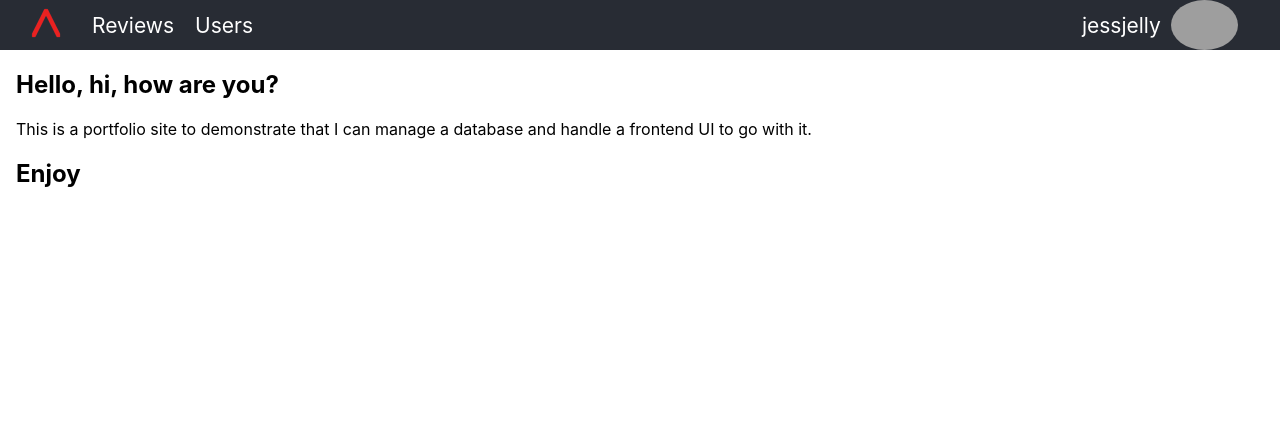
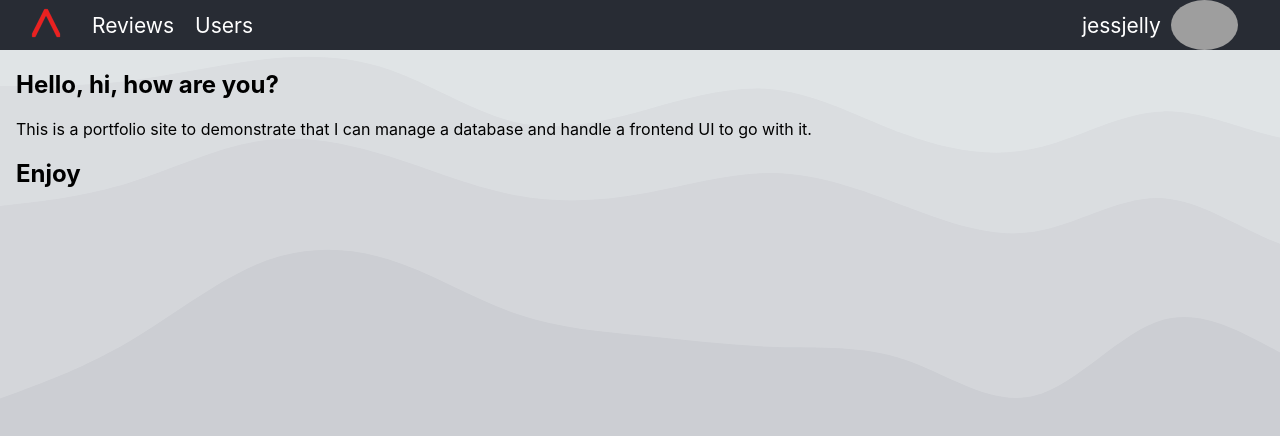
Before and after one commit to CWallis92/nc-games, a React (Create React App) app: page / in a window 1280 px wide. Shown: the top 436 px of the page. Built offline with nearby package versions, Linux system fonts and the light colour scheme; grey boxes are pictures that could not be loaded.

Commit message:
Background waves added

```diff
--- a/src/styles/App.css
+++ b/src/styles/App.css
@@ -1,6 +1,13 @@
-/* .App {
-  text-align: center;
-} */
+#root {
+  height: 100vh;
+  background-size: cover;
+  background-repeat: no-repeat;
+  background-image: url(../assets/stacked-waves-haikei.svg);
+}
+
+main {
+  margin: 1em
+}
 
 .App-nav {
   background-color: #282c34;
@@ -30,11 +37,6 @@
 #nav-profile > img {
   border-radius: 50%;
   margin-left: 0.5em;
-}
-
-main {
-  margin-top: 1em;
-  padding: 0 1em;
 }
 
 .reviewsList-reviewBox{
```
Also changed, not shown: src/assets/stacked-waves-haikei.svg (added).
